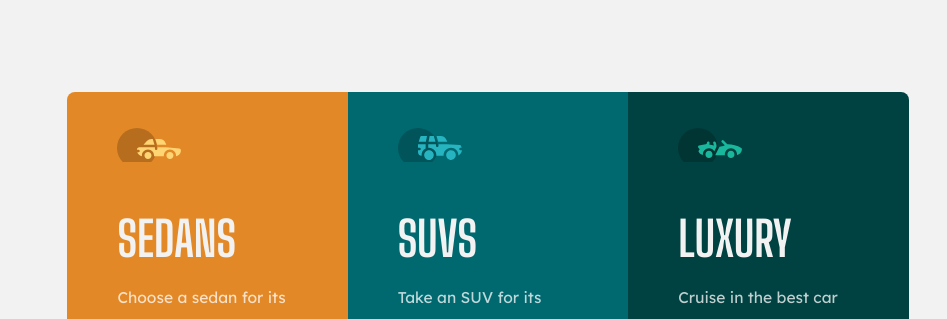
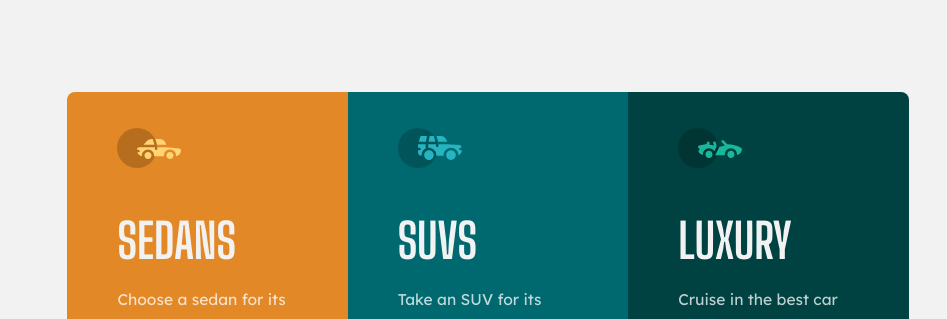
Before and after one commit to guthribm/3-column-preview-card-component, a plain HTML site: page index.html in a window 1280 px wide. Shown: the top 319 px of the page, without its empty margins (136-1083 px from the left). Drawn offline with Linux system fonts and the light colour scheme.

Commit message:
Add files via upload

```diff
--- a/CSS/styles.css
+++ b/CSS/styles.css
@@ -159,7 +159,7 @@ p {
 
     h1 {
         font-size: 6vh;
-        margin: 6vh 0 2vh 0;
+        margin: 5vh 0 2vh 0;
     }
 
     p {
--- a/index.html
+++ b/index.html
@@ -23,7 +23,9 @@
   <div class="body-container">
 
     <div class="sedan container">
-      <svg class="image" width="64" height="40" xmlns="http://www.w3.org/2000/svg"><g fill="none" fill-rule="evenodd"><circle fill="#000" opacity=".201" cx="20" cy="20" r="20"/><path d="M52.936 24.11c1.942 0 3.517 1.542 3.517 3.445 0 1.903-1.575 3.445-3.517 3.445s-3.516-1.542-3.516-3.445c0-1.903 1.574-3.445 3.516-3.445zm-21.957 0c1.942 0 3.517 1.542 3.517 3.445 0 1.903-1.575 3.445-3.517 3.445s-3.516-1.542-3.516-3.445c0-1.903 1.574-3.445 3.516-3.445zm6.948-4.848v1.429c0 .716.61 1.293 1.348 1.259a1.295 1.295 0 001.225-1.295v-1.393h8.256l13.483 1.313c.956.093 1.676.881 1.676 1.814 0 2.89-2.126 5.303-4.926 5.819.397-3.557-2.458-6.62-6.053-6.62-3.646 0-6.504 3.14-6.039 6.723h-9.879c.466-3.588-2.397-6.722-6.039-6.722-3.595 0-6.45 3.062-6.052 6.62-2.14-.398-3.916-1.912-4.61-3.931h1.142c.731 0 1.32-.598 1.285-1.322-.033-.678-.629-1.2-1.322-1.2H20v-.251c0-1.274 1.066-2.243 2.306-2.243h15.62zM42.59 11c2.645 0 4.99 1.556 5.972 3.963l.726 1.779H40.17L38.413 11h4.178zm-6.865 0l1.758 5.741H26.505l3.357-3.654A6.502 6.502 0 0134.644 11h1.082z" fill="#FFD473" fill-rule="nonzero"/></g></svg>
+      <div class="icon">
+        <svg class="image" width="64" height="40" xmlns="http://www.w3.org/2000/svg"><g fill="none" fill-rule="evenodd"><circle fill="#000" opacity=".201" cx="20" cy="20" r="20"/><path d="M52.936 24.11c1.942 0 3.517 1.542 3.517 3.445 0 1.903-1.575 3.445-3.517 3.445s-3.516-1.542-3.516-3.445c0-1.903 1.574-3.445 3.516-3.445zm-21.957 0c1.942 0 3.517 1.542 3.517 3.445 0 1.903-1.575 3.445-3.517 3.445s-3.516-1.542-3.516-3.445c0-1.903 1.574-3.445 3.516-3.445zm6.948-4.848v1.429c0 .716.61 1.293 1.348 1.259a1.295 1.295 0 001.225-1.295v-1.393h8.256l13.483 1.313c.956.093 1.676.881 1.676 1.814 0 2.89-2.126 5.303-4.926 5.819.397-3.557-2.458-6.62-6.053-6.62-3.646 0-6.504 3.14-6.039 6.723h-9.879c.466-3.588-2.397-6.722-6.039-6.722-3.595 0-6.45 3.062-6.052 6.62-2.14-.398-3.916-1.912-4.61-3.931h1.142c.731 0 1.32-.598 1.285-1.322-.033-.678-.629-1.2-1.322-1.2H20v-.251c0-1.274 1.066-2.243 2.306-2.243h15.62zM42.59 11c2.645 0 4.99 1.556 5.972 3.963l.726 1.779H40.17L38.413 11h4.178zm-6.865 0l1.758 5.741H26.505l3.357-3.654A6.502 6.502 0 0134.644 11h1.082z" fill="#FFD473" fill-rule="nonzero"/></g></svg>
+      </div>
       <h1>Sedans</h1>
       <p>Choose a sedan for its affordability and excellent fuel economy. Ideal for cruising in the city
       or on your next road trip.</p>
@@ -31,7 +33,9 @@
     </div>
 
     <div class="suv container">
-      <svg class="image" width="64" height="40" xmlns="http://www.w3.org/2000/svg"><g fill="none" fill-rule="evenodd"><circle fill="#000" opacity=".201" cx="20" cy="20" r="20"/><path d="M31.002 22.358c2.917 0 5.18 2.593 4.762 5.506a4.828 4.828 0 01-2.962 3.778 4.797 4.797 0 01-5.3-1.165c-1.188-1.26-1.235-2.613-1.263-2.613-.42-2.924 1.857-5.506 4.763-5.506zm22 0c3.457 0 5.798 3.567 4.41 6.744A4.816 4.816 0 0152.3 31.94a4.826 4.826 0 01-4.06-4.077c-.42-2.915 1.846-5.506 4.762-5.506zm-15.04-6.083v1.462a1.29 1.29 0 001.352 1.29c.693-.033 1.227-.631 1.227-1.326v-1.426h8.3l13.056.716a1.29 1.29 0 011.164.917c.27.895.446 1.477.563 1.87h-1.047c-.694 0-1.291.534-1.324 1.228a1.29 1.29 0 001.288 1.352h1.445c-.164 2.225-1.57 4.193-3.6 5.05.13-4.212-3.255-7.63-7.384-7.63-4.317 0-7.762 3.718-7.358 8.086h-7.285c.43-4.655-3.503-8.531-8.131-8.046v-3.543h7.734zm-10.312 0v4.308a7.4 7.4 0 00-4.006 7.274 3.874 3.874 0 01-3.642-3.864v-1.635h1.46a1.29 1.29 0 000-2.58h-1.461v-3.213l.003-.29h7.646zm14.986-8.196c2.65 0 5 1.592 5.984 4.055l.63 1.579a5.525 5.525 0 01-.065-.004l-.026-.002-.034-.002-.022-.002a4.178 4.178 0 00-.224-.006l-.098-.001h-.039l-.136-.001h-.052l-.326-.001H40.211L38.528 8.08zm-13.632 0l-1.122 5.616h-7.144l1.47-4.71a1.29 1.29 0 011.231-.906h5.565zm6.832 0l1.683 5.615h-7.007l1.121-5.615h4.203z" fill="#26B5C0" fill-rule="nonzero"/></g></svg>
+      <div class="icon">
+        <svg class="image" width="64" height="40" xmlns="http://www.w3.org/2000/svg"><g fill="none" fill-rule="evenodd"><circle fill="#000" opacity=".201" cx="20" cy="20" r="20"/><path d="M31.002 22.358c2.917 0 5.18 2.593 4.762 5.506a4.828 4.828 0 01-2.962 3.778 4.797 4.797 0 01-5.3-1.165c-1.188-1.26-1.235-2.613-1.263-2.613-.42-2.924 1.857-5.506 4.763-5.506zm22 0c3.457 0 5.798 3.567 4.41 6.744A4.816 4.816 0 0152.3 31.94a4.826 4.826 0 01-4.06-4.077c-.42-2.915 1.846-5.506 4.762-5.506zm-15.04-6.083v1.462a1.29 1.29 0 001.352 1.29c.693-.033 1.227-.631 1.227-1.326v-1.426h8.3l13.056.716a1.29 1.29 0 011.164.917c.27.895.446 1.477.563 1.87h-1.047c-.694 0-1.291.534-1.324 1.228a1.29 1.29 0 001.288 1.352h1.445c-.164 2.225-1.57 4.193-3.6 5.05.13-4.212-3.255-7.63-7.384-7.63-4.317 0-7.762 3.718-7.358 8.086h-7.285c.43-4.655-3.503-8.531-8.131-8.046v-3.543h7.734zm-10.312 0v4.308a7.4 7.4 0 00-4.006 7.274 3.874 3.874 0 01-3.642-3.864v-1.635h1.46a1.29 1.29 0 000-2.58h-1.461v-3.213l.003-.29h7.646zm14.986-8.196c2.65 0 5 1.592 5.984 4.055l.63 1.579a5.525 5.525 0 01-.065-.004l-.026-.002-.034-.002-.022-.002a4.178 4.178 0 00-.224-.006l-.098-.001h-.039l-.136-.001h-.052l-.326-.001H40.211L38.528 8.08zm-13.632 0l-1.122 5.616h-7.144l1.47-4.71a1.29 1.29 0 011.231-.906h5.565zm6.832 0l1.683 5.615h-7.007l1.121-5.615h4.203z" fill="#26B5C0" fill-rule="nonzero"/></g></svg>
+      </div>
       <h1>SUVs</h1>
       <p>Take an SUV for its spacious interior, power, and versatility. Perfect for your next family vacation
       and off-road adventures.</p>
@@ -39,7 +43,9 @@
     </div>
 
     <div class="luxury container">
-      <svg class="image" width="64" height="40" xmlns="http://www.w3.org/2000/svg"><g fill="none" fill-rule="evenodd"><circle fill="#000" opacity=".201" cx="20" cy="20" r="20"/><path d="M30.98 22.835c1.941 0 3.516 1.604 3.516 3.583 0 1.978-1.575 3.582-3.517 3.582s-3.516-1.604-3.516-3.582c0-1.979 1.574-3.583 3.516-3.583zm21.956 0c1.942 0 3.517 1.604 3.517 3.583 0 1.978-1.575 3.582-3.517 3.582s-3.516-1.604-3.516-3.582c0-1.979 1.574-3.583 3.516-3.583zm-9.143-10.45a1.27 1.27 0 011.819 0l3.715 3.784c4.444-.115 9.7 1.142 13.964 3.753.387.237.624.664.624 1.124 0 3.006-2.126 5.514-4.926 6.05.397-3.698-2.458-6.882-6.053-6.882-3.646 0-6.504 3.264-6.039 6.99h-9.669c.76-1.544.993-2.026 1.337-2.711l.082-.162c.421-.835 1.056-2.07 2.883-5.65 1.68-.023 3.47-.408 5.247-1.403l-2.984-3.04a1.328 1.328 0 010-1.854zm-7.68 1.064c.683-.2 1.395.202 1.592.898l.749 2.652a3.46 3.46 0 01-.247 2.51l-1.733 3.395-.216.424c-1.07-1.89-3.06-3.114-5.279-3.114-3.595 0-6.45 3.184-6.052 6.885-1.832-.347-3.414-1.537-4.278-3.276a1.331 1.331 0 01.117-1.376l.955-1.303-1.325-1.295c-.751-.735-.376-2.024.64-2.231l6.614-1.346.13-.026c.092-.019.145-.03.157-.031.314-.146 1.07-.591 1.07-1.506 0-.734.592-1.327 1.316-1.31.712.016 1.268.662 1.256 1.388a4.11 4.11 0 01-.348 1.611 22.69 22.69 0 014.7 1.146l-.7-2.473a1.314 1.314 0 01.882-1.622z" fill="#19B89D" fill-rule="nonzero"/></g></svg>
+      <div class="icon">
+        <svg class="image" width="64" height="40" xmlns="http://www.w3.org/2000/svg"><g fill="none" fill-rule="evenodd"><circle fill="#000" opacity=".201" cx="20" cy="20" r="20"/><path d="M30.98 22.835c1.941 0 3.516 1.604 3.516 3.583 0 1.978-1.575 3.582-3.517 3.582s-3.516-1.604-3.516-3.582c0-1.979 1.574-3.583 3.516-3.583zm21.956 0c1.942 0 3.517 1.604 3.517 3.583 0 1.978-1.575 3.582-3.517 3.582s-3.516-1.604-3.516-3.582c0-1.979 1.574-3.583 3.516-3.583zm-9.143-10.45a1.27 1.27 0 011.819 0l3.715 3.784c4.444-.115 9.7 1.142 13.964 3.753.387.237.624.664.624 1.124 0 3.006-2.126 5.514-4.926 6.05.397-3.698-2.458-6.882-6.053-6.882-3.646 0-6.504 3.264-6.039 6.99h-9.669c.76-1.544.993-2.026 1.337-2.711l.082-.162c.421-.835 1.056-2.07 2.883-5.65 1.68-.023 3.47-.408 5.247-1.403l-2.984-3.04a1.328 1.328 0 010-1.854zm-7.68 1.064c.683-.2 1.395.202 1.592.898l.749 2.652a3.46 3.46 0 01-.247 2.51l-1.733 3.395-.216.424c-1.07-1.89-3.06-3.114-5.279-3.114-3.595 0-6.45 3.184-6.052 6.885-1.832-.347-3.414-1.537-4.278-3.276a1.331 1.331 0 01.117-1.376l.955-1.303-1.325-1.295c-.751-.735-.376-2.024.64-2.231l6.614-1.346.13-.026c.092-.019.145-.03.157-.031.314-.146 1.07-.591 1.07-1.506 0-.734.592-1.327 1.316-1.31.712.016 1.268.662 1.256 1.388a4.11 4.11 0 01-.348 1.611 22.69 22.69 0 014.7 1.146l-.7-2.473a1.314 1.314 0 01.882-1.622z" fill="#19B89D" fill-rule="nonzero"/></g></svg>
+      </div>
       <h1>Luxury</h1>
       <p>Cruise in the best car brands without the bloated prices. Enjoy the enhanced comfort of a luxury
       rental and arrive in style.</p>
@@ -54,6 +60,5 @@
     <p class="target foot-item"><a href="design/desktop-design.jpg">Target Design</a></p>
   </div>
 
-<!--   Finished 6/12/2021 -->
 </body>
 </html>
```
